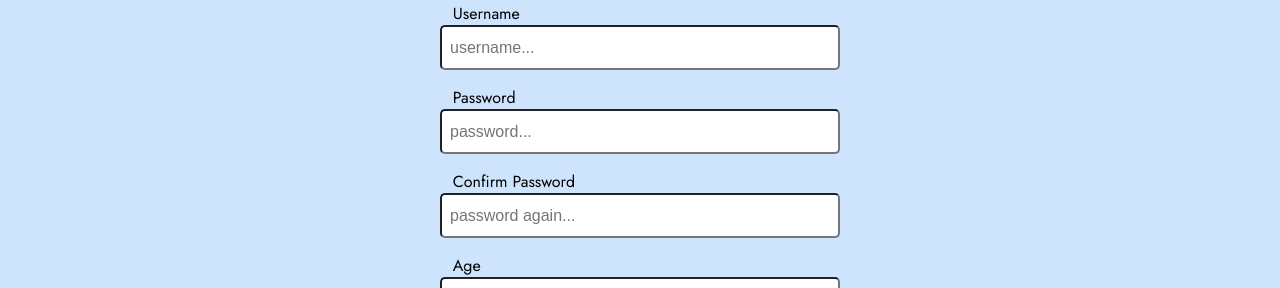
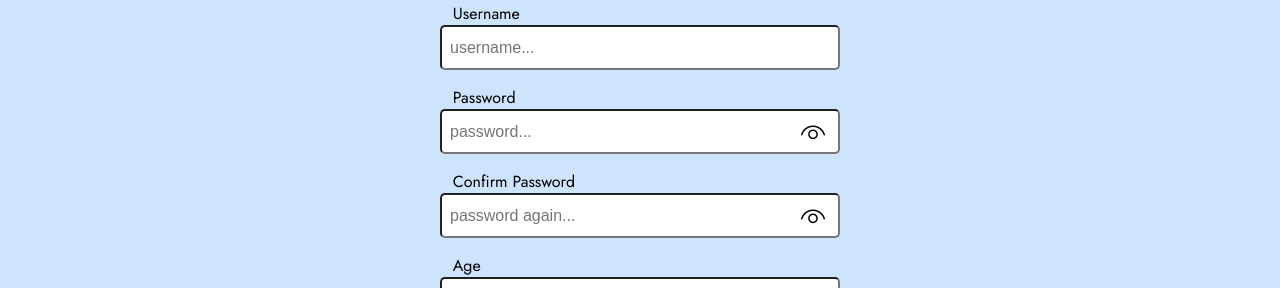
Before and after one commit to reijjo/Music_Room, a React (Create React App) app in the folder Web/client/: page /register in a window 1280 px wide. Shown: the part 355-643 px from the top of the page. Built offline with nearby package versions, Linux system fonts and the light colour scheme.

Commit message:
added show password stuff

```diff
--- a/Web/client/src/components/Register.tsx
+++ b/Web/client/src/components/Register.tsx
@@ -6,6 +6,9 @@ import MyButton from "./common/Button";
 
 import fbico from "../images/icons8-facebook.png";
 import googleico from "../images/icons8-google.png";
+import showico from "../images/icons8-visibility.png";
+import hideico from "../images/icons8-invisible.png";
+
 import userService from "../services/userService";
 import MessageBanner from "./common/MessageBanner";
 
@@ -18,11 +21,12 @@ const Register = () => {
     age: "",
     gender: Gender.Choose,
   });
-
   const [messageBanner, setMessageBanner] = useState<MessageInfo>({
     message: "",
     className: "",
   });
+  const [showPassword, setShowPassword] = useState(false);
+  const [showPasswordconf, setShowPasswordconf] = useState(false);
 
   // const [email, setEmail] = useState("");
   const [emailValidFocus, setEmailValidFocus] = useState(false);
@@ -293,11 +297,11 @@ const Register = () => {
               )}
             </div>
             {/* PASSWORD */}
-            <div>
+            <div style={{ position: "relative" }}>
               <label htmlFor="password">Password</label>
               <InputField
                 className="reg-input"
-                type="password"
+                type={showPassword ? "text" : "password"}
                 placeholder="password..."
                 autoComplete="off"
                 required={true}
@@ -319,6 +323,17 @@ const Register = () => {
                   setPwSpecialFocus(false);
                 }}
               />
+              <div
+                className="show-pw-icon"
+                onClick={() => setShowPassword(!showPassword)}
+              >
+                {showPassword ? (
+                  <img src={hideico} alt="show" title="hide password" />
+                ) : (
+                  <img src={showico} alt="hide" title="show password" />
+                )}
+              </div>
+            </div>
             {pwLenFocus && pwLenMsg && (
               <div className="regmsg">
                 <div>- {pwLenMsg}</div>
@@ -339,13 +354,13 @@ const Register = () => {
                 <div>- {pwSpecialMsg}</div>
               </div>
             )}
-            </div>
-            <div>
+
             {/* CONFIRM PASSWORD */}
+            <div style={{ position: "relative" }}>
               <label htmlFor="confPassword">Confirm Password</label>
               <InputField
                 className="reg-input"
-                type="password"
+                type={showPasswordconf ? "text" : "password"}
                 placeholder="password again..."
                 autoComplete="off"
                 required={true}
@@ -361,12 +376,22 @@ const Register = () => {
                   setConfirmPwFocus(false);
                 }}
               />
+              <div
+                className="show-pw-icon"
+                onClick={() => setShowPasswordconf(!showPasswordconf)}
+              >
+                {showPasswordconf ? (
+                  <img src={hideico} alt="show" title="hide password" />
+                ) : (
+                  <img src={showico} alt="hide" title="show password" />
+                )}
+              </div>
+            </div>
             {confirmPwFocus && confirmPwMsg && (
               <div className="regmsg">
                 <div>- {confirmPwMsg}</div>
               </div>
             )}
-            </div>
             <div>
               {/* AGE */}
               <label htmlFor="age">Age</label>
--- a/Web/client/src/css/before_login.css
+++ b/Web/client/src/css/before_login.css
@@ -187,3 +187,14 @@ select {
 .extra-button:hover {
   background-color: var(--primamid) !important;
 }
+
+.show-pw-icon {
+  position: absolute;
+  top: 60%;
+  right: 15px;
+  cursor: pointer;
+}
+
+.show-pw-icon img {
+  height: 24px;
+}
```
Also changed, not shown: Web/client/src/images/icons8-invisible.png (added), Web/client/src/images/icons8-visibility.png (added). Lines whose indentation alone changed are shown as unchanged.
